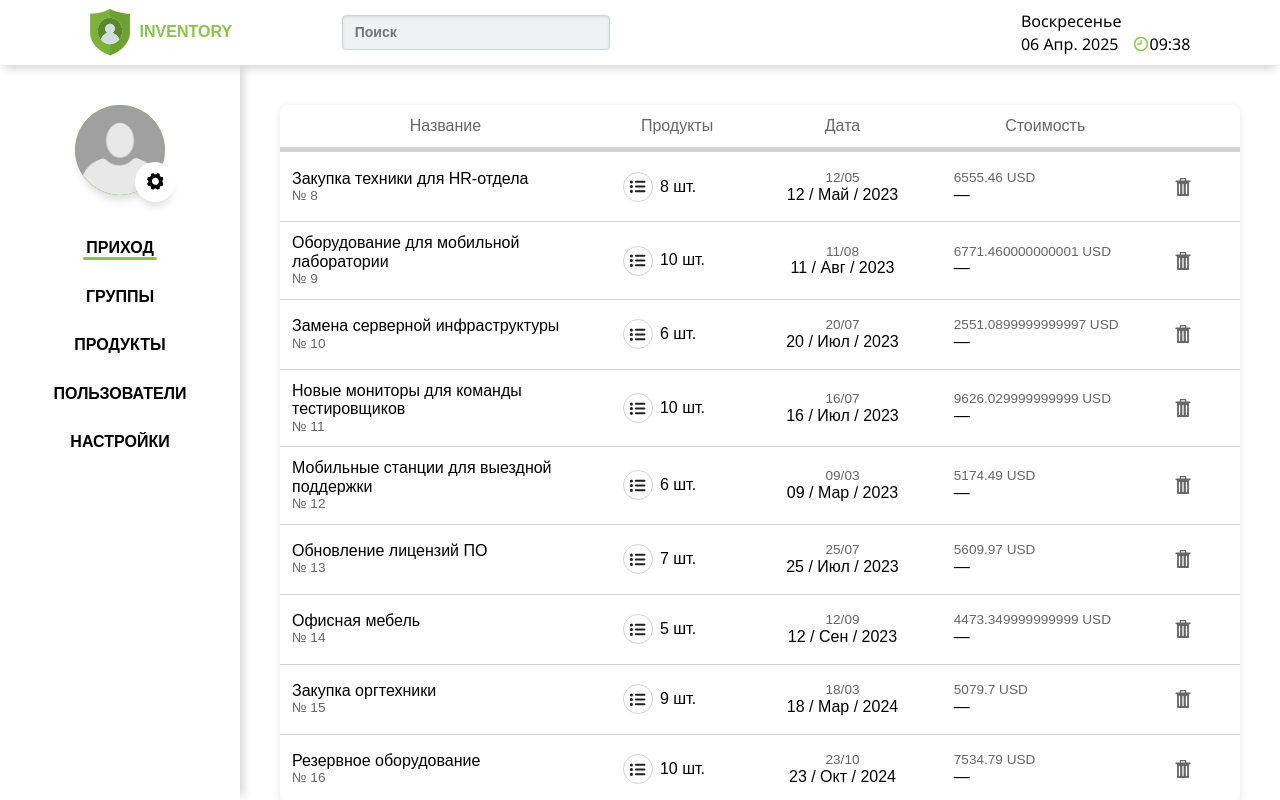
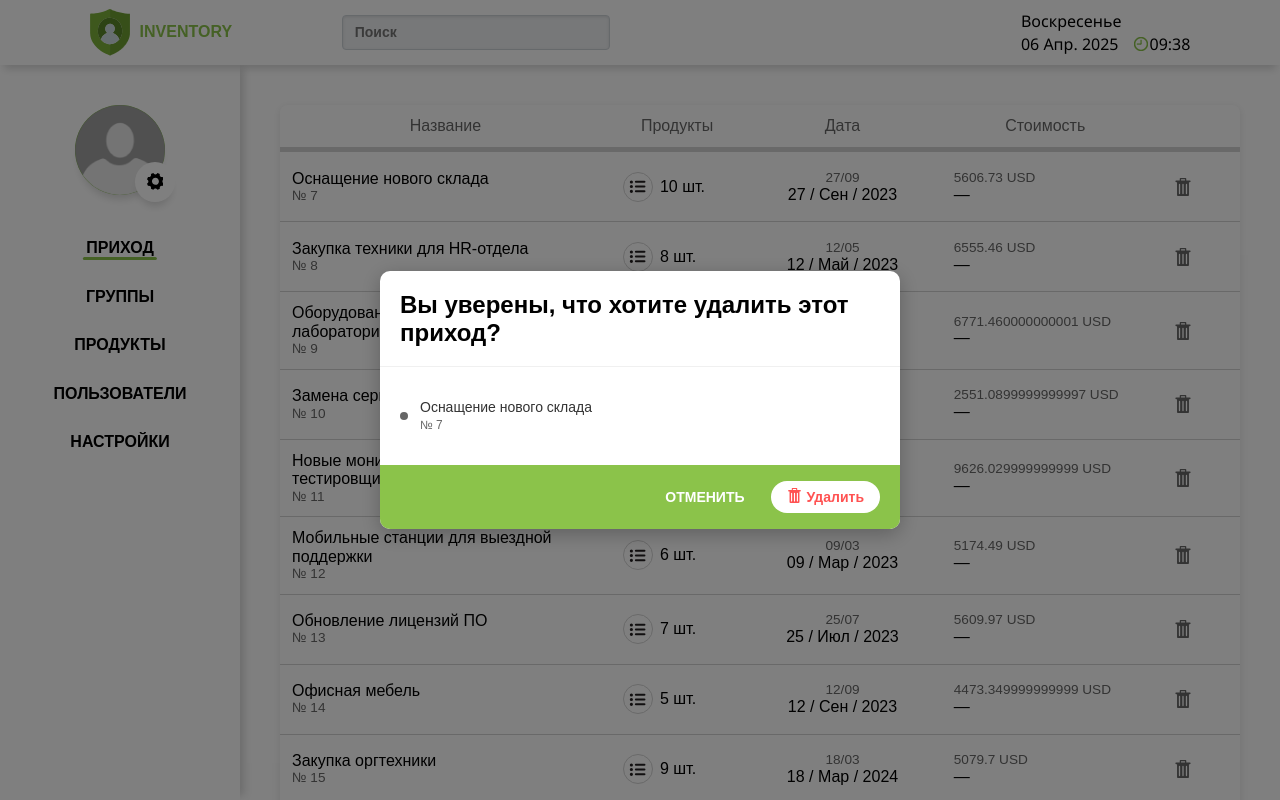
Before and after one commit to starik061/orders-project, a Vue app: page / in a window 1280 px wide. Both pictures are taken after a click on the button 1183 px from the left and 186 px from the top of the page. Built offline with nearby package versions, Linux system fonts and the light colour scheme.

Commit message:
made delete modal component and functionality

```diff
--- a/src/assets/main.scss
+++ b/src/assets/main.scss
@@ -5,6 +5,7 @@
   --color-main-green: #8bc34a;
   --color-main-grey: #d3d3d3;
   --color-main-text: #000000;
+  --color-main-red: #ff5252;
   --shadow-main: 0 8px 8px -4px rgba(0, 0, 0, 0.152);
   --shadow-main-right: 8px 0 8px -4px rgba(0, 0, 0, 0.152);
 }
--- /dev/null
+++ b/src/components/Modal.vue
@@ -0,0 +1,138 @@
+<template>
+  <div class="modal-overlay">
+    <div class="modal-window">
+      <div class="modal-header">
+        <h2>{{ title }}</h2>
+      </div>
+
+      <div class="modal-content">
+        <slot />
+      </div>
+
+      <div class="modal-footer">
+        <button
+          class="btn-cancel"
+          @click="$emit('cancel')"
+        >
+          Отменить
+        </button>
+        <button
+          class="btn-delete"
+          @click="emit('confirm', item)"
+        >
+          <IconDeleteBin class="forever-red" />
+          <span>Удалить</span>
+        </button>
+      </div>
+    </div>
+  </div>
+</template>
+
+<script setup>
+  import IconDeleteBin from './icons/IconDeleteBin.vue'
+
+  defineProps({
+    title: {
+      type: String,
+      default: 'Подтверждение действия'
+    },
+    item: {
+      type: Object,
+      default: () => ({})
+    }
+  })
+
+  const emit = defineEmits(['cancel', 'confirm'])
+</script>
+
+<style lang="scss" scoped>
+  .modal-overlay {
+    position: fixed;
+    inset: 0;
+    background-color: rgba(0, 0, 0, 0.5);
+    display: flex;
+    align-items: center;
+    justify-content: center;
+    z-index: 1000;
+  }
+
+  .modal-window {
+    background-color: white;
+    border-radius: 10px;
+    width: 520px;
+    max-width: 90%;
+    overflow: hidden;
+    box-shadow: 0 5px 20px rgba(0, 0, 0, 0.25);
+    animation: fadeIn 0.2s ease-in-out;
+  }
+
+  .modal-header {
+    padding: 20px;
+    font-size: 16px;
+    font-weight: bold;
+    border-bottom: 1px solid #f0f0f0;
+  }
+
+  .modal-content {
+    padding: 20px;
+    font-size: 14px;
+    color: #333;
+  }
+
+  .modal-footer {
+    background-color: var(--color-main-green);
+    display: flex;
+    justify-content: flex-end;
+    gap: 20px;
+    padding: 16px 20px;
+    align-items: center;
+  }
+
+  .btn-cancel {
+    background: none;
+    border: none;
+    color: white;
+    font-weight: bold;
+    cursor: pointer;
+    font-size: 14px;
+    text-transform: uppercase;
+  }
+
+  .btn-delete {
+    display: flex;
+    justify-content: center;
+    align-items: center;
+    gap: 5px;
+    background-color: white;
+    border: none;
+    color: var(--color-main-red);
+    font-weight: bold;
+    padding: 8px 16px;
+    border-radius: 20px;
+    cursor: pointer;
+    font-size: 14px;
+    transition: background 0.2s;
+  }
+
+  .btn-delete:hover {
+    background-color: #fceaea;
+    text-transform: uppercase;
+  }
+  .forever-red {
+    position: relative;
+    top: -1px;
+    fill: var(--color-main-red);
+    line-height: 1;
+  }
+
+  @keyframes fadeIn {
+    from {
+      opacity: 0;
+      transform: scale(0.96);
+    }
+    to {
+      opacity: 1;
+      transform: scale(1);
+    }
+  }
+</style>
--- a/src/components/OrderForm.vue
+++ b/src/components/OrderForm.vue
@@ -73,14 +73,9 @@
             <button
               class="delete-button"
               aria-label="Удалить"
-              :disabled="isDeleting === order.id"
-              @click="handleDeleteOrderBtn(order)"
+              @click="emit('delete-click', order)"
             >
-              <div
-                v-if="isDeleting === order.id"
-                class="button-spinner"
-              ></div>
-              <IconDeleteBin v-else />
+              <IconDeleteBin />
             </button>
           </td>
         </tr>
@@ -93,10 +88,9 @@
   import { ref, onMounted, onUnmounted } from 'vue'
   import IconDeleteBin from './icons/IconDeleteBin.vue'
   import IconProductList from './icons/IconProductList.vue'
-  import { deleteOrder } from '@/api/orders'
 
-  const emit = defineEmits(['orderDeleted', 'deleteError'])
-  const isDeleting = ref(null)
+  const emit = defineEmits(['delete-click'])
+
   const tableContainer = ref(null)
   const isDragging = ref(false)
   const startX = ref(0)
@@ -124,7 +118,6 @@
     startX.value = e.pageX - tableContainer.value.offsetLeft
     scrollLeft.value = tableContainer.value.scrollLeft
 
-    // Добавляем курсор-захват при перетаскивании
     document.body.style.cursor = 'grabbing'
 
     // Добавляем класс для предотвращения выделения текста при перетаскивании
@@ -212,33 +205,8 @@
 
     const date = new Date(dateString)
     const day = date.getDate().toString().padStart(2, '0')
-    const month = (date.getMonth() + 1).toString().padStart(2, '0') // Месяцы начинаются с 0
+    const month = (date.getMonth() + 1).toString().padStart(2, '0')
     return `${day}/${month}`
-  }
-
-  // Функция для обработки удаления заказа
-  const handleDeleteOrderBtn = async (order) => {
-    if (!order || !order.id) {
-      console.error('Невозможно удалить заказ без ID')
-      return
-    }
-
-    try {
-      isDeleting.value = order.id
-
-      const result = await deleteOrder(order.id)
-
-      if (result.success) {
-        emit('orderDeleted', order.id)
-      } else {
-        throw new Error(result.message || 'Ошибка при удалении заказа')
-      }
-    } catch (error) {
-      console.error('Ошибка при удалении заказа:', error)
-      emit('deleteError', { orderId: order.id, error: error.message || String(error) })
-    } finally {
-      isDeleting.value = null
-    }
   }
 
   onMounted(() => {
@@ -445,16 +413,7 @@
       }
 
       &:hover:not(:disabled) svg {
-        fill: #ff5252;
-      }
-
-      .button-spinner {
-        width: 18px;
-        height: 18px;
-        border: 2px solid rgba(0, 0, 0, 0.1);
-        border-radius: 50%;
-        border-left-color: #666;
-        animation: spin 1s linear infinite;
+        fill: var(--color-main-red);
       }
     }
   }
--- a/src/components/ProductForm.vue
+++ b/src/components/ProductForm.vue
@@ -124,13 +124,9 @@
               class="delete-button"
               aria-label="Удалить"
               :disabled="isDeleting === product.id"
-              @click="handleDeleteProductBtn(product)"
+              @click="emit('delete-click', product)"
             >
-              <div
-                v-if="isDeleting === product.id"
-                class="button-spinner"
-              ></div>
-              <IconDeleteBin v-else />
+              <IconDeleteBin />
             </button>
           </td>
         </tr>
@@ -143,9 +139,8 @@
   import { ref, onMounted, onUnmounted } from 'vue'
   import ProductPlaceholderImg from '@/assets/img/product-placeholder.webp'
   import IconDeleteBin from './icons/IconDeleteBin.vue'
-  import { deleteProduct } from '@/api/orders'
 
-  const emit = defineEmits(['productDeleted', 'deleteError'])
+  const emit = defineEmits(['delete-click'])
   const isDeleting = ref(null)
   const tableContainer = ref(null)
   const isDragging = ref(false)
@@ -178,7 +173,6 @@
     startX.value = e.pageX - tableContainer.value.offsetLeft
     scrollLeft.value = tableContainer.value.scrollLeft
 
-    // Добавляем курсор-захват при перетаскивании
     document.body.style.cursor = 'grabbing'
 
     // Добавляем класс для предотвращения выделения текста при перетаскивании
@@ -220,7 +214,7 @@
     return priceArray.find((price) => price.symbol === symbol) || null
   }
 
-  // Функция для форматирования даты в формате "DD / MM / YYYY"
+  // Функции форматирования даты
   const formatDate = (dateString) => {
     const date = new Date(dateString)
     const day = date.getDate().toString().padStart(2, '0')
@@ -229,7 +223,6 @@
     return `${day} / ${month} / ${year}`
   }
 
-  // Функции форматирования даты
   const formatShortDate = (dateString) => {
     const date = new Date(dateString)
     const day = date.getDate().toString().padStart(2, '0')
@@ -255,35 +248,9 @@
   const formatShortDateWithoutYear = (dateString) => {
     const date = new Date(dateString)
     const day = date.getDate().toString().padStart(2, '0')
-    const month = (date.getMonth() + 1).toString().padStart(2, '0') // Месяцы начинаются с 0
+    const month = (date.getMonth() + 1).toString().padStart(2, '0')
     return `${day}/${month}`
   }
-  // Функция для обработки удаления продукта
-  const handleDeleteProductBtn = async (product) => {
-    if (!product || !product.id) {
-      console.error('Невозможно удалить продукт без ID')
-      return
-    }
-
-    try {
-      isDeleting.value = product.id
-
-      // Вызываем API для удаления продукта
-      const result = await deleteProduct(product.id)
-
-      if (result.success) {
-        emit('productDeleted', product.id)
-      } else {
-        throw new Error(result.message || 'Ошибка при удалении продукта')
-      }
-    } catch (error) {
-      console.error('Ошибка при удалении продукта:', error)
-      emit('deleteError', { productId: product.id, error: error.message || String(error) })
-    } finally {
-      isDeleting.value = null
-    }
-  }
-
   onMounted(() => {
     window.addEventListener('mousemove', doDrag)
     window.addEventListener('mouseup', stopDrag)
@@ -560,16 +527,7 @@
       }
 
       &:hover:not(:disabled) svg {
-        fill: #ff5252;
-      }
-
-      .button-spinner {
-        width: 18px;
-        height: 18px;
-        border: 2px solid rgba(0, 0, 0, 0.1);
-        border-radius: 50%;
-        border-left-color: #666;
-        animation: spin 1s linear infinite;
+        fill: var(--color-main-red);
       }
     }
   }
--- a/src/stores/useOrdersStore.ts
+++ b/src/stores/useOrdersStore.ts
@@ -13,7 +13,6 @@ export const useOrdersStore = defineStore('orders', () => {
     try {
       orders.value = await fetchOrdersFromApi()
     } catch (err) {
-      console.log('🚀 err:', err)
       error.value = err.message || 'Неизвестная ошибка'
     } finally {
       loadingGlobal.value = false
@@ -30,7 +29,6 @@ export const useOrdersStore = defineStore('orders', () => {
   function removeOrderById(orderId) {
     if (!orderId) return
 
-    // Remove the order with the matching ID from the orders array
     orders.value = orders.value.filter((order) => order.id !== orderId)
   }
 
--- a/src/views/Orders.vue
+++ b/src/views/Orders.vue
@@ -27,19 +27,41 @@
       v-else
       :orders="filteredOrders"
       :is-empty-state="!filteredOrders.length"
-      @order-deleted="handleOrderDeleted"
-      @delete-error="handleDeleteError"
+      @delete-click="openDeleteModal"
     />
+
+    <Modal
+      v-if="showModal"
+      :title="'Вы уверены, что хотите удалить этот приход?'"
+      :item="selectedItem"
+      @cancel="showModal = false"
+      @confirm="deleteItem"
+    >
+      <template #default>
+        <div class="item-row">
+          <span class="dot"></span>
+          <div>
+            <div>{{ selectedItem?.title }}</div>
+            <div class="item-sn">№ {{ selectedItem?.number || selectedItem?.id }}</div>
+          </div>
+        </div>
+      </template>
+    </Modal>
   </div>
 </template>
 
 <script setup>
   import { computed, onMounted, ref } from 'vue'
   import OrderForm from '@/components/OrderForm.vue'
+  import Modal from '@/components/Modal.vue'
   import { useOrdersStore } from '@/stores/useOrdersStore'
+  import { deleteOrder } from '@/api/orders'
 
   const ordersStore = useOrdersStore()
   const localError = ref(null)
+  const showModal = ref(false)
+  const selectedItem = ref(null)
+  const isDeleting = ref(false)
 
   const error = computed(() => {
     return ordersStore.error || localError.value
@@ -58,30 +80,44 @@
     await ordersStore.fetchOrders()
   }
 
-  const handleOrderDeleted = async (orderId) => {
+  const openDeleteModal = (order) => {
+    selectedItem.value = order
+    showModal.value = true
+  }
+
+  const deleteItem = async () => {
     try {
-      // Проверяем, существует ли метод
-      if (typeof ordersStore.removeOrderById !== 'function') {
-        throw new Error('Метод удаления заказа не реализован в хранилище')
+      if (isDeleting.value) return
+      isDeleting.value = true
+
+      // Сначала скрываем модальное окно
+      showModal.value = false
+
+      if (!selectedItem.value || !selectedItem.value.id) {
+        throw new Error('ID заказа не указан')
       }
 
-      // Вызов метода из store для удаления заказа
-      ordersStore.removeOrderById(orderId)
+      const orderId = selectedItem.value.id
+      const result = await deleteOrder(orderId)
+
+      if (result.success) {
+        // Проверяем, существует ли метод
+        if (typeof ordersStore.removeOrderById !== 'function') {
+          throw new Error('Метод удаления заказа не реализован в хранилище')
+        }
+
+        // Вызов метода из store для удаления заказа
+        ordersStore.removeOrderById(orderId)
+      } else {
+        throw new Error(result.message || 'Ошибка при удалении заказа')
+      }
     } catch (error) {
-      console.error('Error in handleOrderDeleted:', error)
-      handleDeleteError({ orderId, error: error.message || String(error) })
+      console.error('Ошибка при удалении заказа:', error)
+    } finally {
+      // Сбрасываем выбранный элемент и флаг удаления
+      selectedItem.value = null
+      isDeleting.value = false
     }
-  }
-
-  const handleDeleteError = ({ orderId, error }) => {
-    localError.value = `Ошибка при удалении заказа: ${error}`
-
-    // Очистить ошибку через некоторое время
-    setTimeout(() => {
-      if (localError.value) {
-        localError.value = null
-      }
-    }, 5000)
   }
 
   onMounted(async () => {
@@ -164,6 +200,27 @@
     }
   }
 
+  .item-row {
+    display: flex;
+    align-items: center;
+    padding: 12px 0;
+
+    .dot {
+      display: inline-block;
+      width: 8px;
+      height: 8px;
+      border-radius: 50%;
+      margin-right: 12px;
+      background-color: #666;
+    }
+
+    .item-sn {
+      font-size: 0.85em;
+      color: #666;
+      margin-top: 4px;
+    }
+  }
+
   @keyframes spin {
     0% {
       transform: rotate(0deg);
--- a/src/views/Products.vue
+++ b/src/views/Products.vue
@@ -27,9 +27,34 @@
       v-else
       :products="allProducts"
       :orders="orders"
-      @product-deleted="handleProductDeleted"
-      @delete-error="handleDeleteError"
+      @delete-click="openDeleteModal"
     />
+
+    <Modal
+      v-if="showModal"
+      :title="'Вы уверены, что хотите удалить этот продукт?'"
+      :item="selectedItem"
+      @cancel="showModal = false"
+      @confirm="deleteItem"
+    >
+      <template #default>
+        <div class="item-row">
+          <span
+            class="dot"
+            :class="{ 'dot-green': selectedItem.isNew === 1, 'dot-gray': selectedItem.isNew === 0 }"
+          ></span>
+          <img
+            :src="selectedItem.photo || require('@/assets/img/product-placeholder.webp')"
+            alt="Продукт"
+            class="item-icon"
+          />
+          <div>
+            <div>{{ selectedItem.title }}</div>
+            <div class="item-sn">SN {{ selectedItem.serialNumber }}</div>
+          </div>
+        </div>
+      </template>
+    </Modal>
   </div>
 </template>
 
@@ -37,9 +62,13 @@
   import { computed, onMounted, ref } from 'vue'
   import ProductForm from '@/components/ProductForm.vue'
   import { useOrdersStore } from '@/stores/useOrdersStore'
+  import Modal from '@/components/Modal.vue'
+  import { deleteProduct } from '@/api/orders'
 
   const ordersStore = useOrdersStore()
   const localError = ref(null)
+  const showModal = ref(false)
+  const selectedItem = ref(null)
 
   const error = computed(() => {
     return ordersStore.error || localError.value
@@ -70,20 +99,35 @@
     await ordersStore.fetchOrders()
   }
 
-  const handleProductDeleted = async (productId) => {
-    // Вызов метода из store для удаления продукта
-    ordersStore.removeProductById(productId)
+  const openDeleteModal = (product) => {
+    selectedItem.value = product
+    showModal.value = true
   }
 
-  const handleDeleteError = ({ productId, error }) => {
-    localError.value = `Ошибка при удалении продукта: ${error}`
+  const deleteItem = async () => {
+    try {
+      // Сначала скрываем модальное окно
+      showModal.value = false
 
-    // Очистить ошибку через некоторое время
-    setTimeout(() => {
-      if (localError.value) {
-        localError.value = null
+      if (!selectedItem.value || !selectedItem.value.id) {
+        throw new Error('ID продукта не указан')
       }
-    }, 5000)
+
+      const productId = selectedItem.value.id
+      const result = await deleteProduct(productId)
+
+      if (result.success) {
+        // Вызов метода из store для удаления продукта
+        ordersStore.removeProductById(productId)
+      } else {
+        throw new Error(result.message || 'Ошибка при удалении продукта')
+      }
+    } catch (error) {
+      console.error('Ошибка при удалении продукта:', error)
+    } finally {
+      // Сбрасываем выбранный элемент
+      selectedItem.value = null
+    }
   }
 
   onMounted(async () => {
@@ -166,6 +210,42 @@
     }
   }
 
+  .item-row {
+    display: flex;
+    align-items: center;
+    padding: 12px 0;
+
+    .dot {
+      display: inline-block;
+      width: 8px;
+      height: 8px;
+      border-radius: 50%;
+      margin-right: 12px;
+
+      &-green {
+        background-color: #4caf50;
+      }
+
+      &-gray {
+        background-color: #9e9e9e;
+      }
+    }
+
+    .item-icon {
+      width: 40px;
+      height: 32px;
+      object-fit: cover;
+      margin-right: 12px;
+      border-radius: 4px;
+    }
+
+    .item-sn {
+      font-size: 0.85em;
+      color: #666;
+      margin-top: 4px;
+    }
+  }
+
   @keyframes spin {
     0% {
       transform: rotate(0deg);
```
